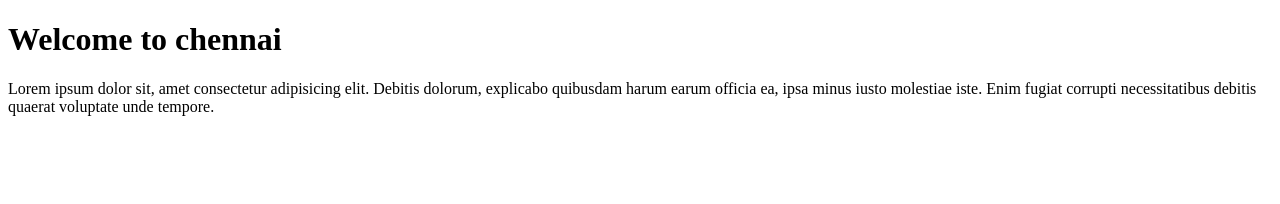
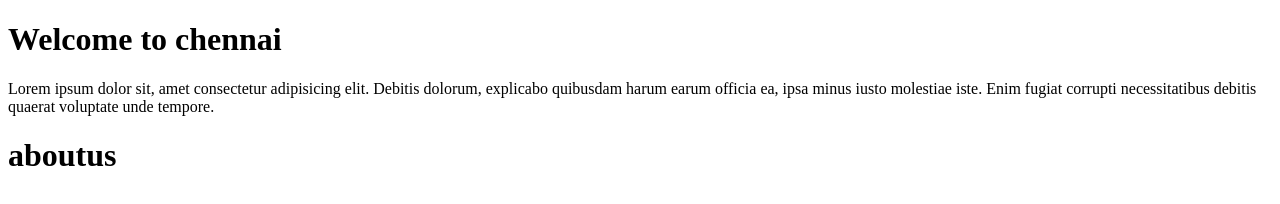
Before and after one commit to DHANALAKSHMI022/website223, a plain HTML site: page index.html in a window 1280 px wide. Drawn offline with Linux system fonts and the light colour scheme.

Commit message:
initial web page

```diff
--- a/index.html
+++ b/index.html
@@ -9,6 +9,6 @@
 <body>
     <h1> Welcome to chennai</h1>
     <p>Lorem ipsum dolor sit, amet consectetur adipisicing elit. Debitis dolorum, explicabo quibusdam harum earum officia ea, ipsa minus iusto molestiae iste. Enim fugiat corrupti necessitatibus debitis quaerat voluptate unde tempore.</p>
-
+    <h1>aboutus</h1>
 </body>
 </html>
```
